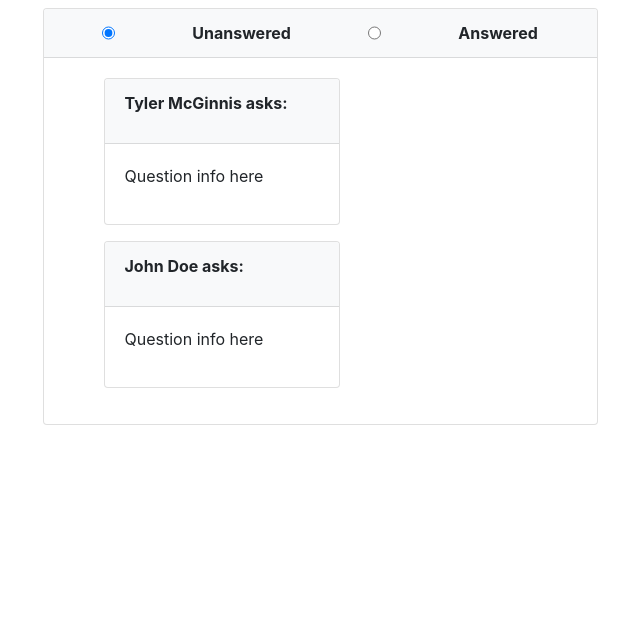
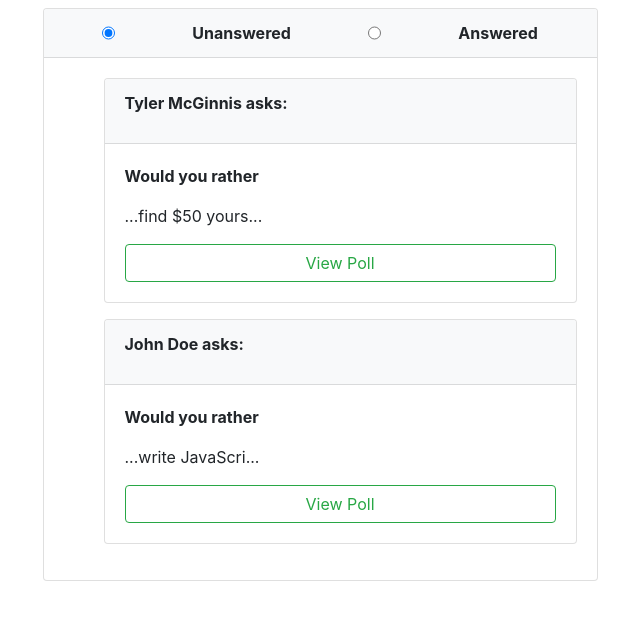
Before and after one commit to mark-quinn/udacity-nd-WouldYouRather-p2, a React (Create React App) app: page / in a window 1280 px wide. Shown: the top 620 px of the page, without its empty margins (320-960 px from the left). Built offline with nearby package versions, Linux system fonts and the light colour scheme.

Commit message:
add general layout of poll cards

```diff
--- a/src/components/Poll.js
+++ b/src/components/Poll.js
@@ -2,15 +2,27 @@ import React, { Component } from "react";
 import { connect } from "react-redux";
 
 class Poll extends Component {
+  handleSubmit = (e) => {
+    e.preventDefault();
+    console.log('Redirect to poll/:id');
+  }
+
   render() {
     const { question, author } = this.props;
     return (
-      <div className="card w-50">
+      <div className="card">
         <div className="card-header bg-light">
           <p className="font-weight-bold">{author.name} asks:</p>
         </div>
         <div className="card-body">
-          <p>Question info here</p>
+          <p className="font-weight-bold">Would you rather</p>
+          <p>...{question.optionOne.text.slice(0, 14)}...</p>
+          <button
+            className="btn btn-block btn-outline-success"
+            onClick={this.handleSubmit}
+          >
+            View Poll
+          </button>
         </div>
       </div>
     );
```
